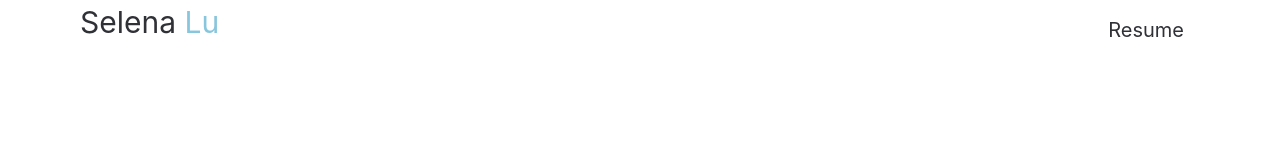
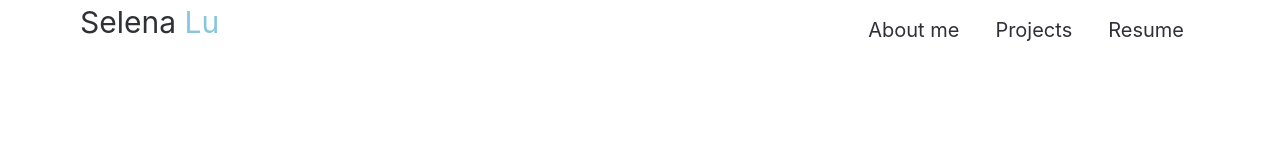
Before and after one commit to neoclasm/my-website, a website: page index.html in a window 1280 px wide. Drawn offline with nearby package versions, Linux system fonts and the light colour scheme.

Commit message:
revert changes

```diff
--- a/index.html
+++ b/index.html
@@ -19,8 +19,8 @@
     <nav class="navbar">
         <div class="brand">Selena  <span class="name">Lu</span></div>
         <ul class="topnav" id="navbar-toggle">
-            <!-- <li><a class="nav-link" href="#about-me">About me</a></li>
-            <li><a class="nav-link" href="#projects">Projects</a></li> -->
+            <li><a class="nav-link" href="#about-me">About me</a></li>
+            <li><a class="nav-link" href="#projects">Projects</a></li>
             <li><a class="nav-link" href="assets/selena-lu-resume-2019.pdf" target="_blank">Resume </a></li>
             <!-- <li>
                 <div class="dropdown">
```
